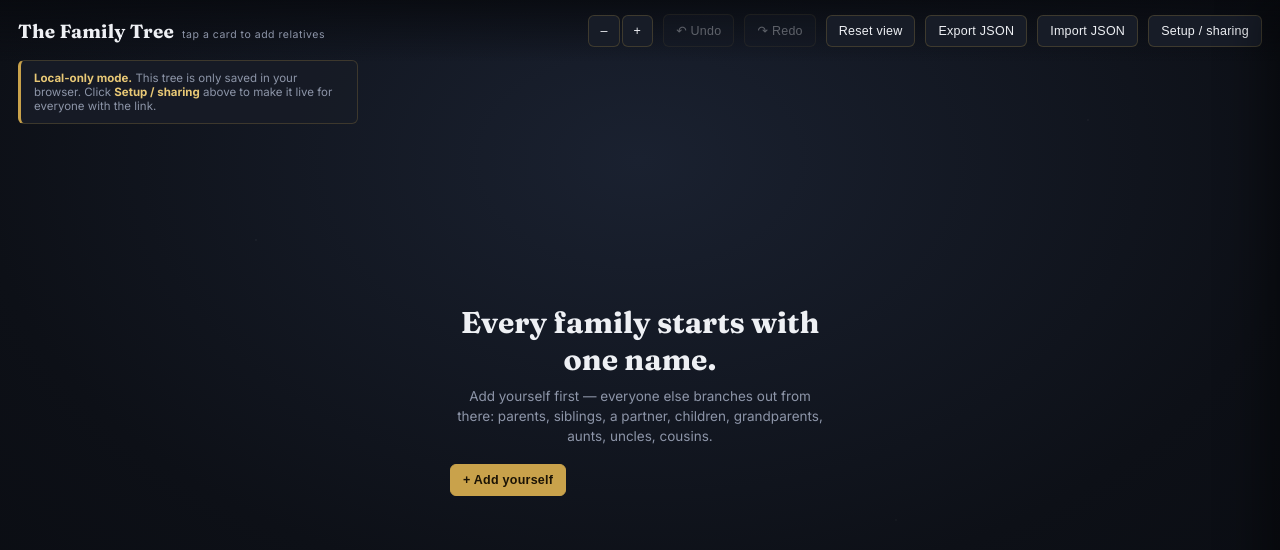
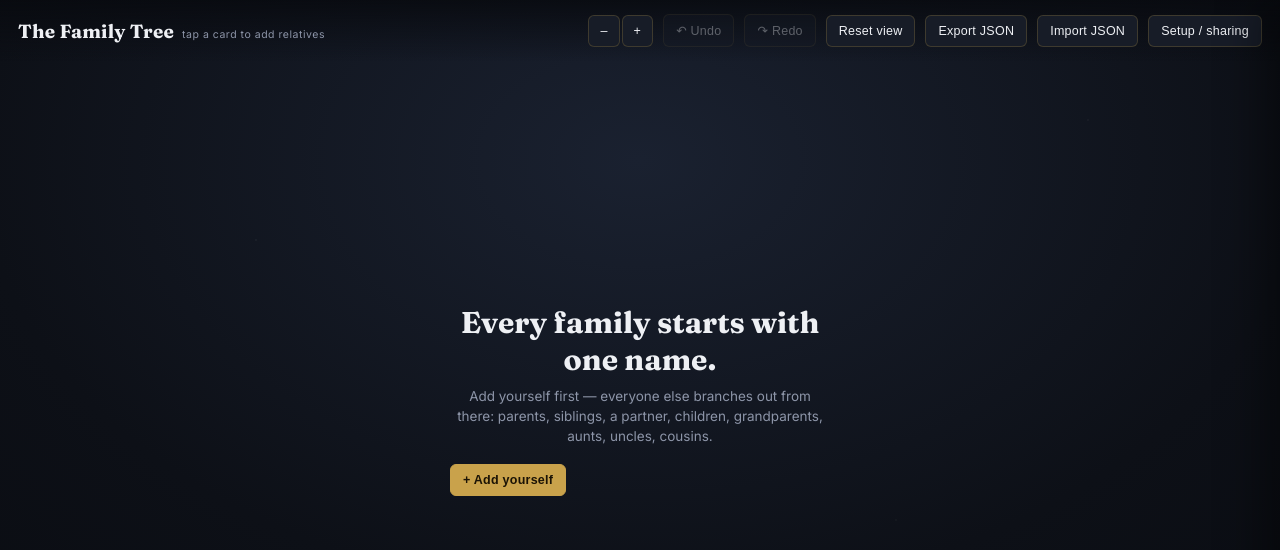
Before and after one commit to KarthikN81/Karthiks-workshop, a plain HTML site: page family-tree_Final.html in a window 1280 px wide. Drawn offline with Linux system fonts and the light colour scheme.

Commit message:
Remove modeBanner and its associated logic
Removed modeBanner element and related functionality.

```diff
--- a/family-tree_Final.html
+++ b/family-tree_Final.html
@@ -182,12 +182,6 @@
   #zoomCtrl{display:flex; gap:2px;}
   #zoomCtrl .toolbtn{padding:8px 11px;}
 
-  #modeBanner{position:absolute; top:60px; left:18px; z-index:20; max-width:340px;
-    background:rgba(23,28,39,.92); border:1px solid var(--panel-border); border-left:3px solid var(--gold);
-    padding:10px 13px; border-radius:6px; font-size:11.5px; color:var(--text-dim); display:none;}
-  #modeBanner.show{display:block;}
-  #modeBanner b{color:var(--gold-bright);}
-
   #emptyState{position:absolute; inset:0; display:none; align-items:center; justify-content:center; z-index:15;}
   #emptyState.show{display:flex;}
   #emptyState .box{text-align:center; max-width:380px;}
@@ -296,8 +290,6 @@
   <input type="file" id="importFile" accept="application/json" style="display:none;">
   <button class="toolbtn" id="setupBtn">Setup / sharing</button>
 </div>
-
-<div id="modeBanner"></div>
 
 <!-- Inspector -->
 <div id="inspector">
@@ -487,16 +479,13 @@ function initStorage(){
         console.error("Firestore listen error", err);
         showToast("Couldn't reach the shared database — check Setup.");
       });
-      showBanner(false);
     }catch(e){
       console.error(e);
       showToast("Shared mode failed to start — falling back to local-only.");
       data = loadLocal();
-      showBanner(true);
     }
   } else {
     data = loadLocal();
-    showBanner(true);
   }
 }
 
@@ -511,16 +500,6 @@ function persist(){
     }, 250);
   } else {
     saveLocal(data);
-  }
-}
-
-function showBanner(show){
-  const el = document.getElementById('modeBanner');
-  if(show){
-    el.innerHTML = "<b>Local-only mode.</b> This tree is only saved in your browser. Click <b>Setup / sharing</b> above to make it live for everyone with the link.";
-    el.classList.add('show');
-  } else {
-    el.classList.remove('show');
   }
 }
 
```
